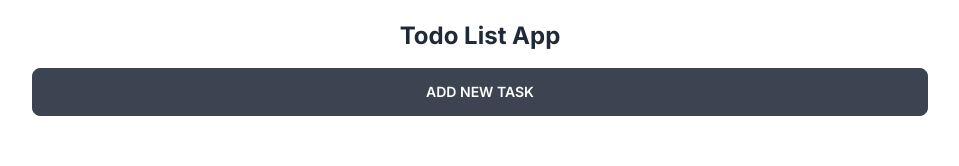
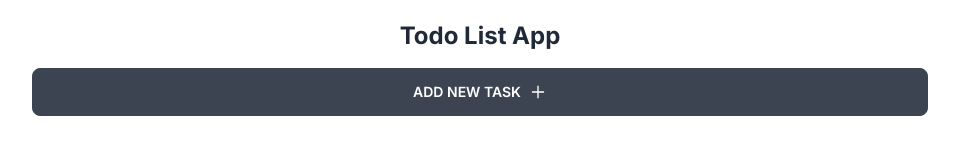
Before and after one commit to berntboy/ToDo-App, a Next.js app: page / in a window 1280 px wide. Shown: the top 166 px of the page, without its empty margins (160-1119 px from the left). Built offline with nearby package versions, Linux system fonts and the light colour scheme.

Commit message:
Add plus sign

```diff
--- a/app/components/AddTask.tsx
+++ b/app/components/AddTask.tsx
@@ -1,7 +1,11 @@
+import { AiOutlinePlus } from "react-icons/ai";
+
 const AddTask = () => {
   return (
     <div>
-      <button className="btn btn-prrimary w-full">Add new task</button>
+      <button className="btn btn-prrimary w-full">
+        Add new task <AiOutlinePlus className="ml-2" size={18} />
+      </button>
     </div>
   );
 };
--- a/package.json
+++ b/package.json
@@ -18,6 +18,7 @@
     "next": "13.4.0",
     "react": "18.2.0",
     "react-dom": "18.2.0",
+    "react-icons": "^4.8.0",
     "typescript": "5.0.4"
   },
   "devDependencies": {
```
Also changed, not shown: 1 other file (tests, documents, lock files or other folders).
